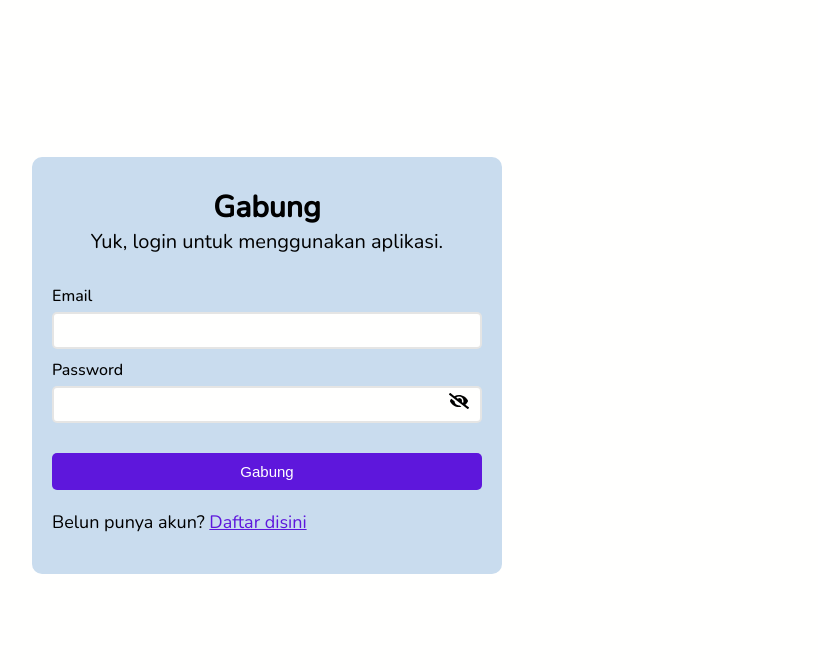
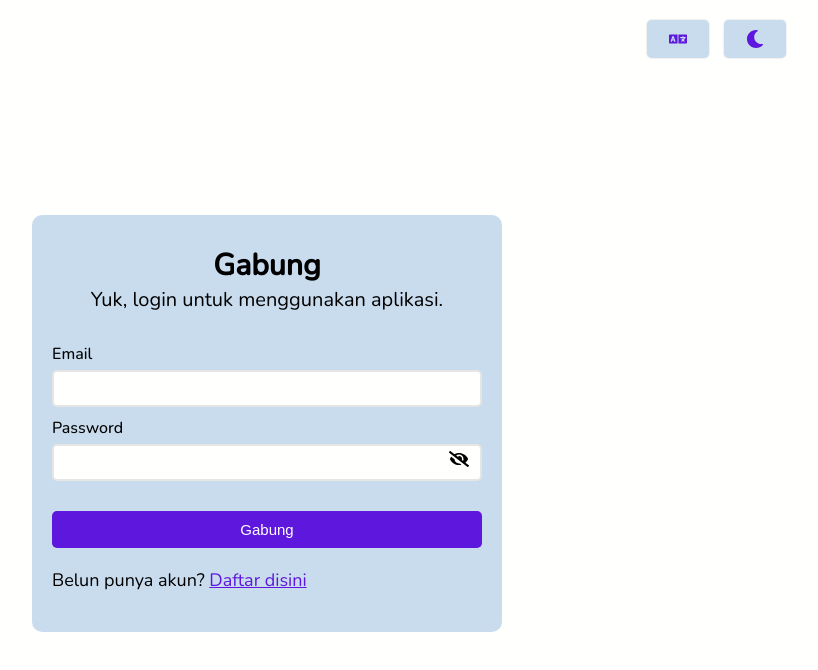
Before and after one commit to anggernuramin/aplikasi-catatan, a React (Vite) app: page /login in a window 1280 px wide. Shown: the top 670 px of the page, without its empty margins (373-1191 px from the left). Built offline with nearby package versions, Linux system fonts and the light colour scheme; no server answers.

Commit message:
feature: layout navbar

```diff
--- a/src/index.jsx
+++ b/src/index.jsx
@@ -12,7 +12,7 @@ import Login from "./components/auth/Login";
 import Register from "./components/auth/Register";
 import { LanguageContextProvider } from "./contexts/LanguageContext";
 import { AuthUserContextProvider } from "./contexts/AuthUserContext";
-// import LayoutPage from "./layout/LayoutPage";
+import LayoutPage from "./layouts/LayoutPage";
 
 const root = createRoot(document.getElementById("root"));
 root.render(
@@ -20,6 +20,7 @@ root.render(
     <AuthUserContextProvider>
       <BrowserRouter>
         <Routes>
+          <Route path="/" element={<LayoutPage />}>
             <Route index element={<HomePage />} />
             <Route path="/register" element={<Register />} />
             <Route path="/login" element={<Login />} />
@@ -29,6 +30,7 @@ root.render(
             <Route path="/archives/notes/:id" element={<DetailPage />} />
             <Route path="/notes/new" element={<AddPage />} />
             <Route path="*" element={<NotFoundPage />} />
+          </Route>
         </Routes>
       </BrowserRouter>
     </AuthUserContextProvider>
--- a/src/pages/AddPage.jsx
+++ b/src/pages/AddPage.jsx
@@ -7,7 +7,7 @@ import { useChangeLanguage } from "../hooks/useChangeLanguage";
 import BackHome from "../components/BackHome";
 import LayoutNoted from "../layouts/LayoutNoted";
 import HeaderBanner from "../components/HeaderBanner";
-import AuthprivateRoute from "../hoc/AuthPrivateRoute";
+import AuthprivateRoute from "../hocs/AuthPrivateRoute";
 
 const AddPage = () => {
   const { language } = useChangeLanguage();
--- a/src/pages/ArchivePage.jsx
+++ b/src/pages/ArchivePage.jsx
@@ -7,7 +7,7 @@ import HeaderBanner from "../components/HeaderBanner";
 import Search from "../components/noted/Search";
 import Card from "../components/noted/Card";
 import { useChangeLanguage } from "../hooks/useChangeLanguage";
-import AuthprivateRoute from "../hoc/AuthPrivateRoute";
+import AuthprivateRoute from "../hocs/AuthPrivateRoute";
 import Loading from "../components/Loading";
 
 function ArchivePage() {
--- a/src/pages/DetailPage.jsx
+++ b/src/pages/DetailPage.jsx
@@ -16,7 +16,7 @@ import BackHome from "../components/BackHome";
 import HeaderBanner from "../components/HeaderBanner";
 import CardDetail from "../components/noted/CardDetail";
 import { useChangeLanguage } from "../hooks/useChangeLanguage";
-import AuthprivateRoute from "../hoc/AuthPrivateRoute";
+import AuthprivateRoute from "../hocs/AuthPrivateRoute";
 import Loading from "../components/Loading";
 
 const DetailPage = () => {
--- a/src/pages/EditPage.jsx
+++ b/src/pages/EditPage.jsx
@@ -7,7 +7,7 @@ import LayoutNoted from "../layouts/LayoutNoted";
 import HeaderBanner from "../components/HeaderBanner";
 import Form from "../components/noted/Form";
 import { useChangeLanguage } from "../hooks/useChangeLanguage";
-import AuthprivateRoute from "../hoc/AuthPrivateRoute";
+import AuthprivateRoute from "../hocs/AuthPrivateRoute";
 
 const EditPage = () => {
   const { language } = useChangeLanguage();
--- a/src/pages/HomePage.jsx
+++ b/src/pages/HomePage.jsx
@@ -3,7 +3,7 @@ import { Link } from "react-router-dom";
 import { FaPlus } from "react-icons/fa";
 import { useChangeLanguage } from "../hooks/useChangeLanguage";
 import { home } from "../utils/content-bahasa";
-import AuthprivateRoute from "../hoc/AuthPrivateRoute";
+import AuthprivateRoute from "../hocs/AuthPrivateRoute";
 import LayoutNoted from "../layouts/LayoutNoted";
 import HeaderBanner from "../components/HeaderBanner";
 import Search from "../components/noted/Search";
```
Also changed, not shown: src/hocs/AuthPrivateRoute.jsx (renamed from src/hoc/AuthPrivateRoute.jsx). Lines whose indentation alone changed are shown as unchanged.
